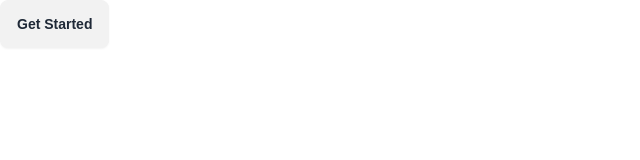
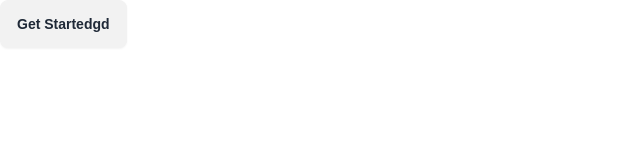
Before and after one commit to ddpisces/codefast-saas, a Next.js app: page / in a window 1280 px wide. Shown: the top 160 px of the page, without its empty margins (0-640 px from the left). Built offline with nearby package versions, Linux system fonts and the light colour scheme.

Commit message:
change button text

```diff
--- a/app/page.js
+++ b/app/page.js
@@ -3,7 +3,7 @@ import Image from "next/image";
 export default function Home() {
   return (
     <main>
-      <button className="btn">Get Started</button>
+      <button className="btn">Get Startedgd</button>
     </main>
   );
 }
```
